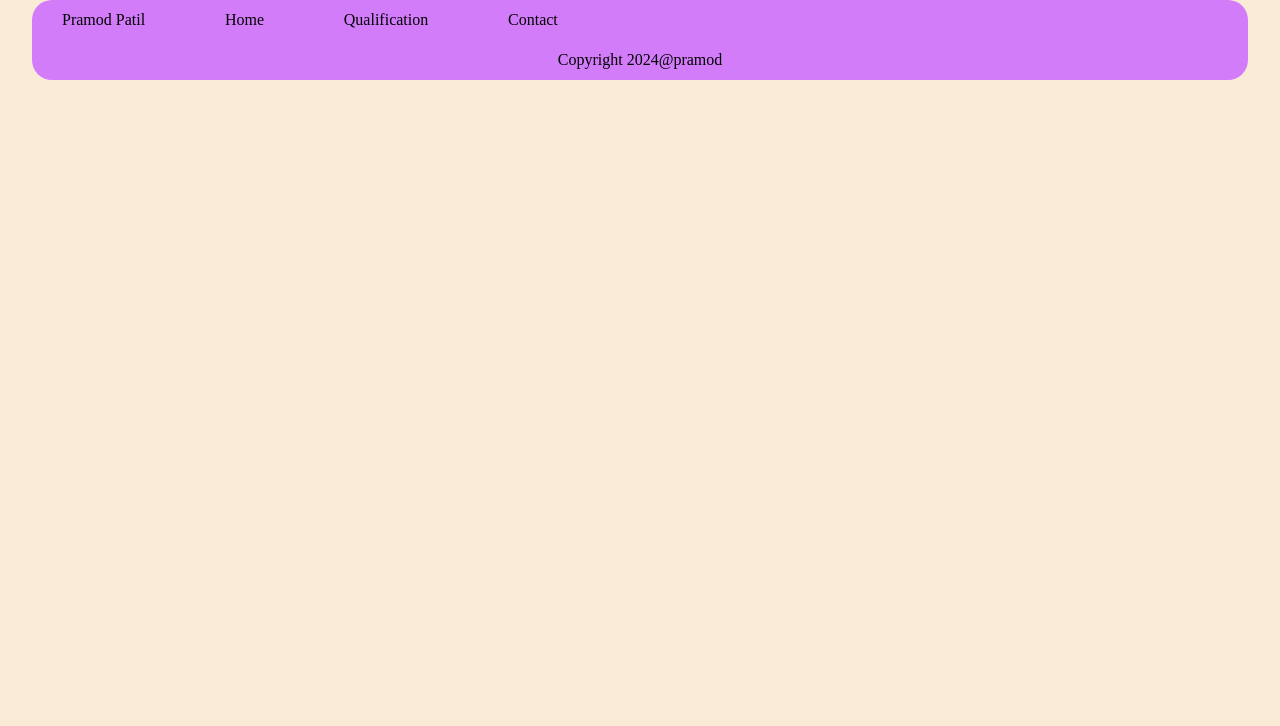
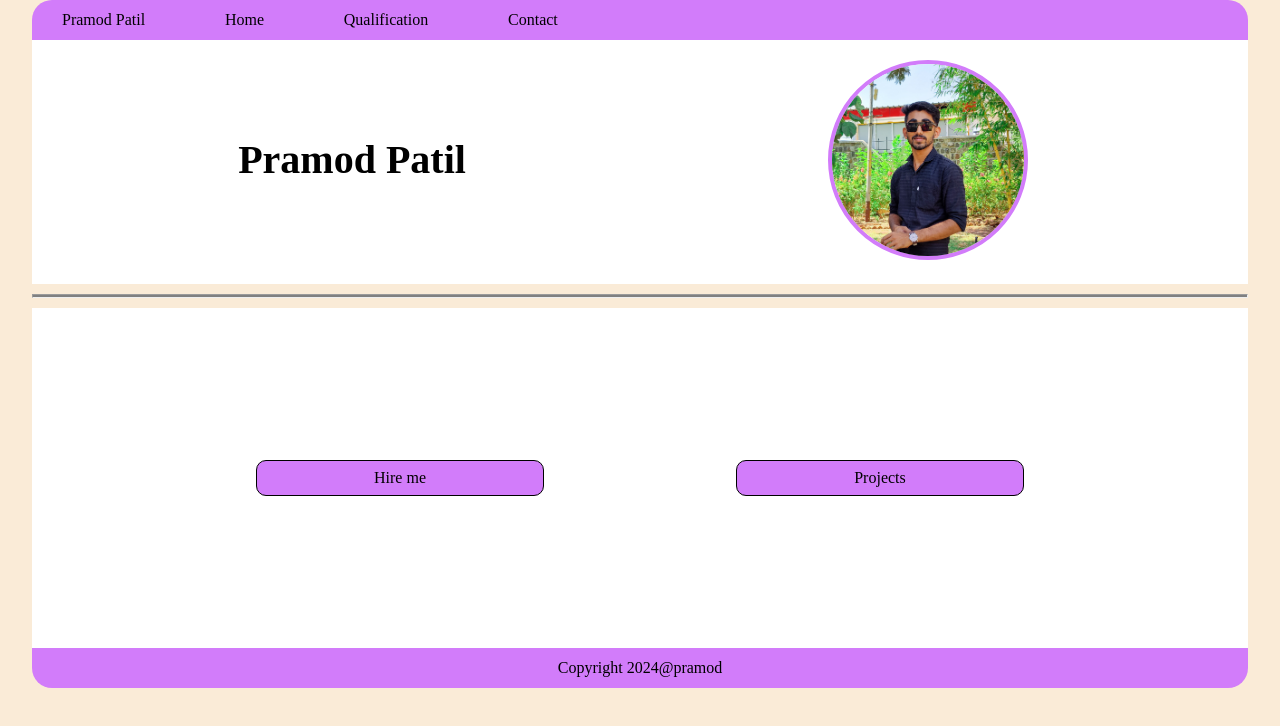
Before and after one commit to PramodPatil03/my-portfolio, a React (Vite) app: page /#/ in a window 1280 px wide. Shown: the top 726 px of the page. Built offline with nearby package versions, Linux system fonts and the light colour scheme.

Commit message:
Changed Routes

```diff
--- a/src/App.jsx
+++ b/src/App.jsx
@@ -20,15 +20,15 @@ function App() {
       <HashRouter>
       <Navbar/>
         <Routes>
-          <Route exact path='/my-portfolio/' element = {<Home/>}/>
-          <Route exact path='/my-portfolio/home' element = {<Home/>}/>
-          <Route exact path='/my-portfolio/about' element = {<About/>}/>
-          <Route exact path='/my-portfolio/qualification' element = {<Education/>}/>
-          <Route exact path='/my-portfolio/contact' element = {<Contact/>}/>
+          <Route exact path='/' element = {<Home/>}/>
+          <Route exact path='/home' element = {<Home/>}/>
+          <Route exact path='/about' element = {<About/>}/>
+          <Route exact path='/qualification' element = {<Education/>}/>
+          <Route exact path='/contact' element = {<Contact/>}/>
 
-          <Route exact path='/my-portfolio/hireme'   element = {<Hireme/>}/>
+          <Route exact path='/hireme'   element = {<Hireme/>}/>
           {/* <Route exact path='/my-portfolio/resume' element = {<Resume/>} /> */}
-          <Route exact path='/my-portfolio/projects' element = {<Projects/>}/>
+          <Route exact path='/projects' element = {<Projects/>}/>
         </Routes>
       <Footer/>
       </HashRouter>
--- a/src/components/Home.jsx
+++ b/src/components/Home.jsx
@@ -22,9 +22,9 @@ function Home() {
             <hr className='hr' />
             <div className='mainBody remaining'>
                 <ul>
-                    <li className='nav-item2'> <Link to="/my-portfolio/hireme">Hire me</Link></li>
+                    <li className='nav-item2'> <Link to="/hireme">Hire me</Link></li>
                     {/* <li className='nav-item2'> <a href="/resume">Resume</a> </li> */}
-                    <li className='nav-item2'> <Link to="/my-portfolio/projects">Projects</Link> </li>
+                    <li className='nav-item2'> <Link to="/projects">Projects</Link> </li>
                 </ul>
             </div>
 
--- a/src/components/Navbar.jsx
+++ b/src/components/Navbar.jsx
@@ -8,10 +8,10 @@ function Navbar() {
     <div>
         <nav>
             <ul>
-                <li className='nav-item' ><Link to="/my-portfolio/">Pramod Patil</Link></li>
-                <li className='nav-item'><Link to="/my-portfolio/">Home</Link></li>
-                <li className='nav-item'><Link to="/my-portfolio/qualification">Qualification</Link></li>
-                <li className='nav-item'><Link to="/my-portfolio/contact">Contact</Link></li>
+                <li className='nav-item' ><Link to="/">Pramod Patil</Link></li>
+                <li className='nav-item'><Link to="/">Home</Link></li>
+                <li className='nav-item'><Link to="/qualification">Qualification</Link></li>
+                <li className='nav-item'><Link to="/contact">Contact</Link></li>
                 {/* <li className='nav-item'><a href="/about">About</a></li> */}
             </ul>
         </nav>
```
